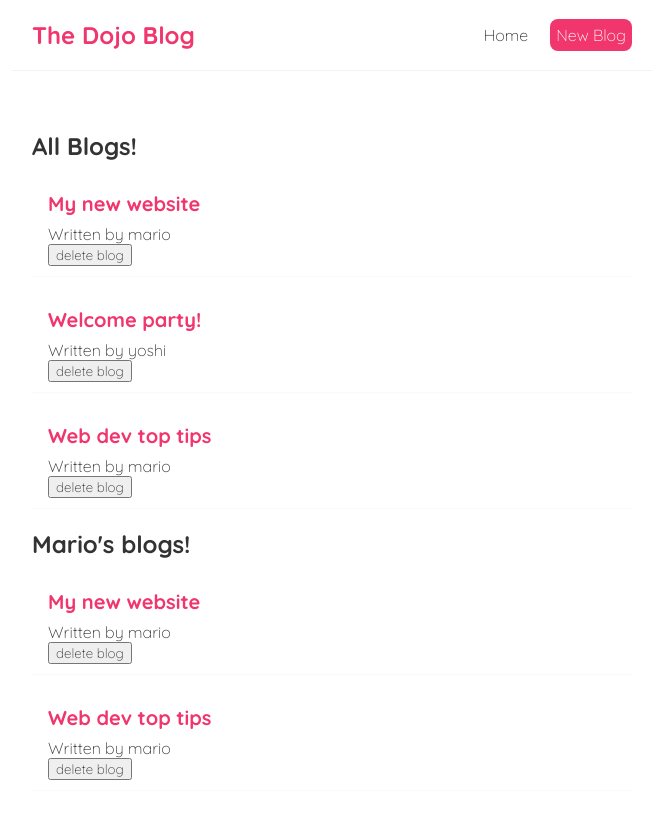
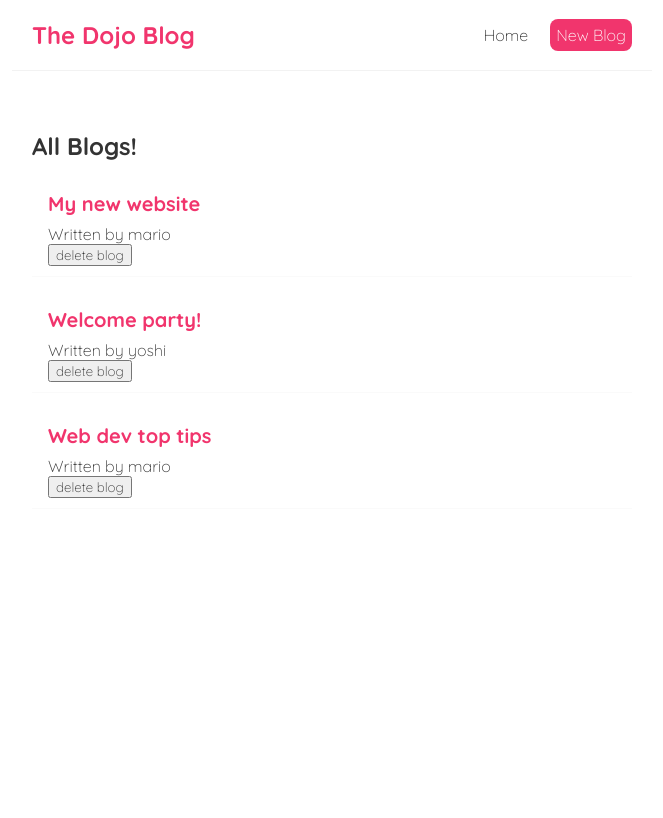
Before and after one commit to Doreen162/React-Tutorials, a React (Create React App) app in the folder hello-react/: page / in a window 1280 px wide. Shown: the top 818 px of the page, without its empty margins (308-971 px from the left). Built offline with nearby package versions, Linux system fonts and the light colour scheme.

Commit message:
useEffect Hook(basics)

```diff
--- a/hello-react/src/Home.js
+++ b/hello-react/src/Home.js
@@ -1,4 +1,4 @@
-import { useState } from 'react';
+import { useState, useEffect } from 'react';
 import BlogList from './BlogList';
 
 const Home = () => {
@@ -13,10 +13,14 @@
       setBlogs(newBlogs);
     }
 
+    useEffect(() => {
+      console.log('use effect ran');
+      console.log(blogs);
+    })
+
     return (
         <div className="home">
            <BlogList blogs={blogs} title="All Blogs!" handleDelete={handleDelete} />
-           <BlogList blogs={blogs.filter((blog) => blog.author === 'mario')} title="Mario's blogs!" />
         </div>
       );
     }
```
